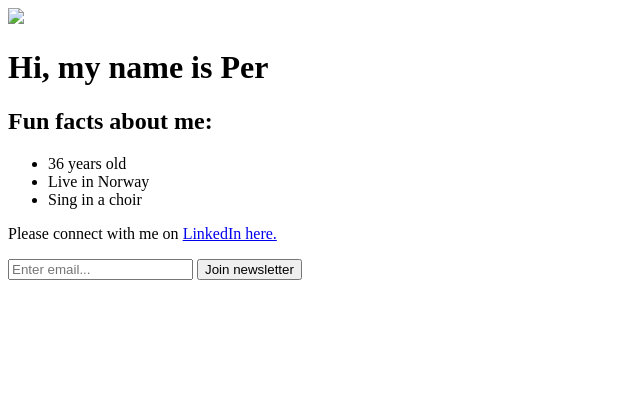
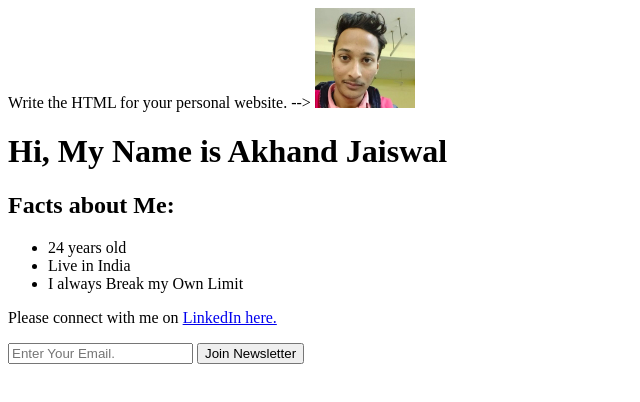
Before and after one commit to Akhandjaiswal/Basic-HTML-Project, a plain HTML site: page index.html in a window 1280 px wide. Shown: the whole page, without its empty margins (0-640 px from the left). Drawn offline with Linux system fonts and the light colour scheme.

Commit message:
html1
aaaa

```diff
--- a/index.html
+++ b/index.html
@@ -3,20 +3,19 @@
     <head>
     </head>
     <body>
-        <!--
-        Challenge 1:
         Write the HTML for your personal website.
         -->
-        <img src="per.jpg">
-        <h1>Hi, my name is Per</h1>
-        <h2>Fun facts about me:</h2>
+
+        <img src="ajimage.jpg" width="100PX">
+        <h1>Hi, My Name is Akhand Jaiswal</h1>
+        <h2>Facts about Me:</h2>
         <ul>
-            <li>36 years old</li>
-            <li>Live in Norway</li>
-            <li>Sing in a choir</li>
+            <li>24 years old</li>
+            <li>Live in India</li>
+            <li>I always Break my Own Limit</li>
         </ul>
-        <p>Please connect with me on <a href="https://www.linkedin.com/in/per-harald-borgen/" taget="_blank">LinkedIn here.</a></p>
-        <input type="text" placeholder="Enter email...">
-        <button>Join newsletter</button>
+        <p>Please connect with me on <a href="https://www.linkedin.com/in/akhand-jaiswal/" taget="_blank">LinkedIn here.</a></p>
+        <input type="text" placeholder="Enter Your Email.">
+        <button>Join Newsletter</button>
     </body>
 </html>
```
Also changed, not shown: ajimage.jpg (added).
